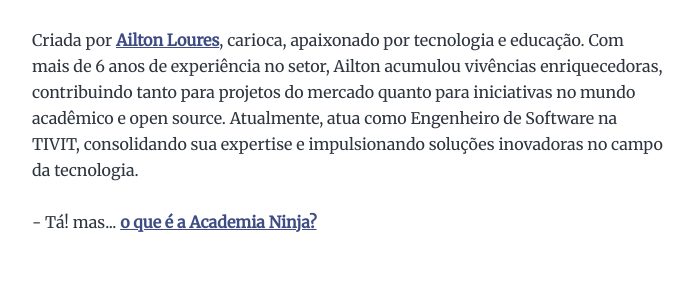
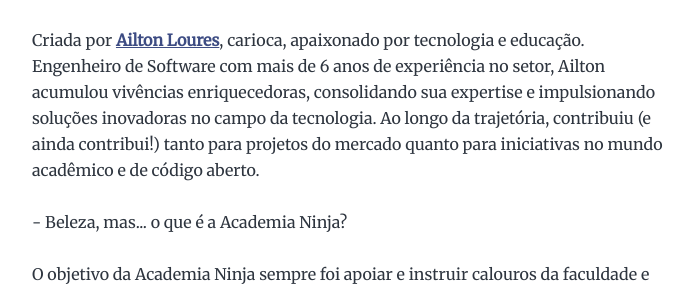
Before and after one commit to Academia-Ninja/academia-ninja-blog, a Gatsby site: page / in a window 1280 px wide. Shown: the part 114-405 px from the top of the page, without its empty margins (292-986 px from the left). Built offline with nearby package versions, Linux system fonts and the light colour scheme; Gatsby itself is replaced by a stand-in of ours.

Commit message:
feat: atualizando texto de descrição

```diff
--- a/src/components/bio.js
+++ b/src/components/bio.js
@@ -25,16 +25,23 @@
           <strong>
             <a href={author.site}>{author.name}</a>
           </strong>
-          , carioca, apaixonado por tecnologia e educação. Com mais de 6 anos de
-          experiência no setor, Ailton acumulou vivências enriquecedoras,
-          contribuindo tanto para projetos do mercado quanto para iniciativas no
-          mundo acadêmico e open source. Atualmente, atua como Engenheiro de
-          Software na TIVIT, consolidando sua expertise e impulsionando soluções
-          inovadoras no campo da tecnologia. <br />
-          <br />- Tá! mas...{" "}
+          , carioca, apaixonado por tecnologia e educação. Engenheiro de
+          Software com mais de 6 anos de experiência no setor, Ailton acumulou
+          vivências enriquecedoras, consolidando sua expertise e impulsionando
+          soluções inovadoras no campo da tecnologia. Ao longo da trajetória,
+          contribuiu (e ainda contribui!) tanto para projetos do mercado quanto
+          para iniciativas no mundo acadêmico e de código aberto.
+          <br />
+          <br />
+          - Beleza, mas... o que é a Academia Ninja?
+          <br />
+          <br />O objetivo da Academia Ninja sempre foi apoiar e instruir
+          calouros da faculdade e iniciantes na área de Tecnologia da
+          Informação, para todos poderem trocar ideias, contribuir em soluções e
+          em novos projetos. Conheça mais da nossa história em:{" "}
           <Link to="/academia-ninja/" itemProp="url">
             <strong>
-              <span itemProp="headline">o que é a Academia Ninja?</span>
+              <span itemProp="headline">O que é a Academia Ninja?</span>
             </strong>
           </Link>
         </p>
```
